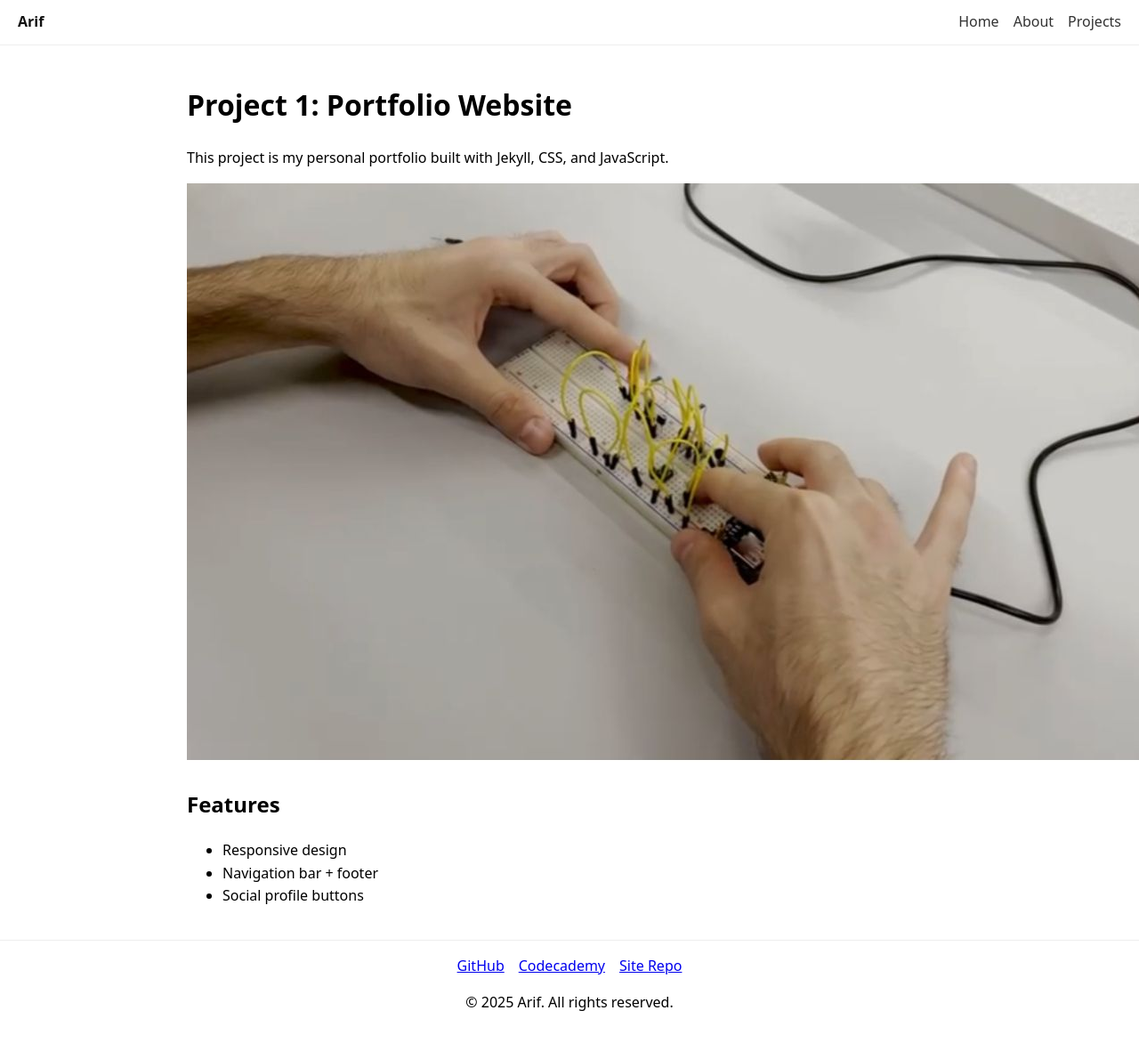
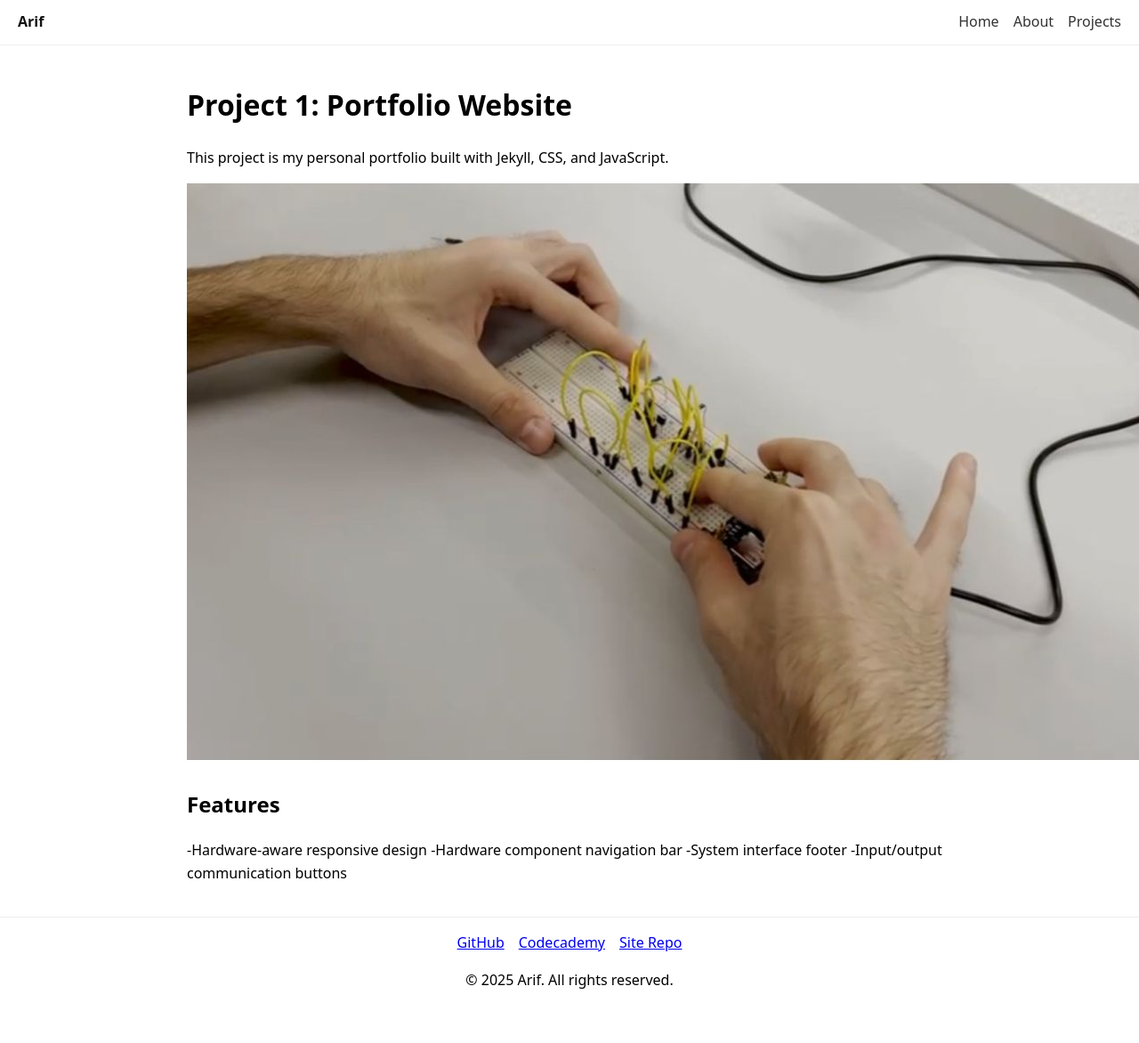
Before and after one commit to ar1f123/site-website, a Jekyll site: the page built from projects/project1.md, in a window 1280 px wide. Shown: the whole page at 89% size. Built offline with Jekyll 4.4.1, drawn with Linux system fonts in a browser that asks for light colours; after the commit the page ends 1146 px from its top, so only the background shows below that.

Commit message:
Change features

```diff
--- a/projects/project1.md
+++ b/projects/project1.md
@@ -11,6 +11,7 @@ This project is my personal portfolio built with Jekyll, CSS, and JavaScript.
 ![Screenshot](/images/project1.jpg)
 
 ## Features
-- Responsive design
-- Navigation bar + footer
-- Social profile buttons
+-Hardware-aware responsive design
+-Hardware component navigation bar
+-System interface footer
+-Input/output communication buttons
```
